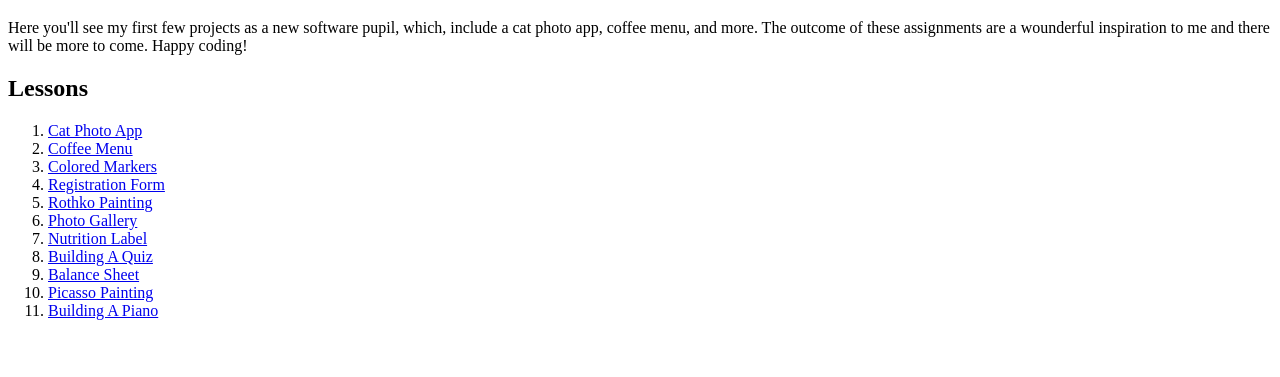
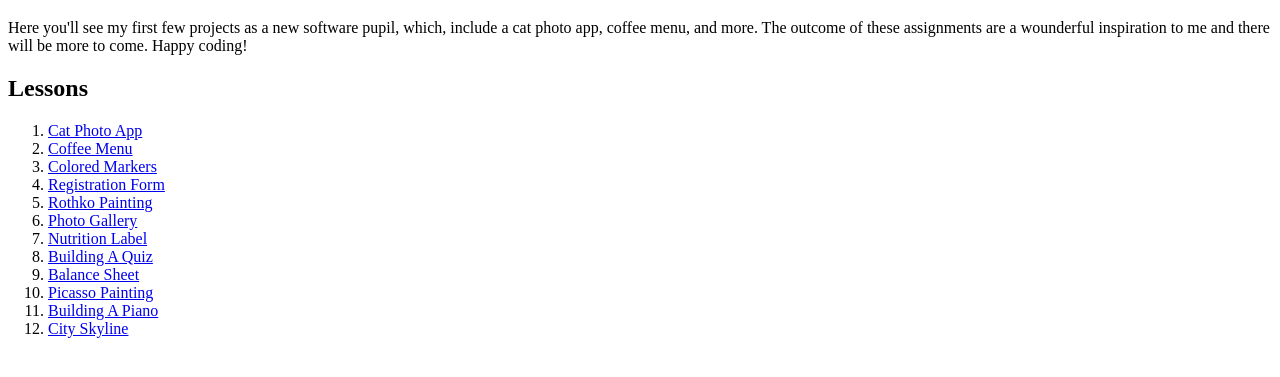
Before and after one commit to Joseph-Daly/Joseph-Daly.github.io, a plain HTML site: page index.html in a window 1280 px wide. Shown: the part 61-438 px from the top of the page. Drawn offline with Linux system fonts and the light colour scheme.

Commit message:
Update index.html

```diff
--- a/index.html
+++ b/index.html
@@ -21,6 +21,7 @@
       <li><a href="building-a-balance-sheet">Balance Sheet</a></li>
       <li><a href="picasso-painting">Picasso Painting</a></li>
       <li><a href="building-a-piano">Building A Piano</a></li>
+      <li><a href="city-skyline"> City Skyline</a></li>
     </ol>
 </body>
 </html>
```
